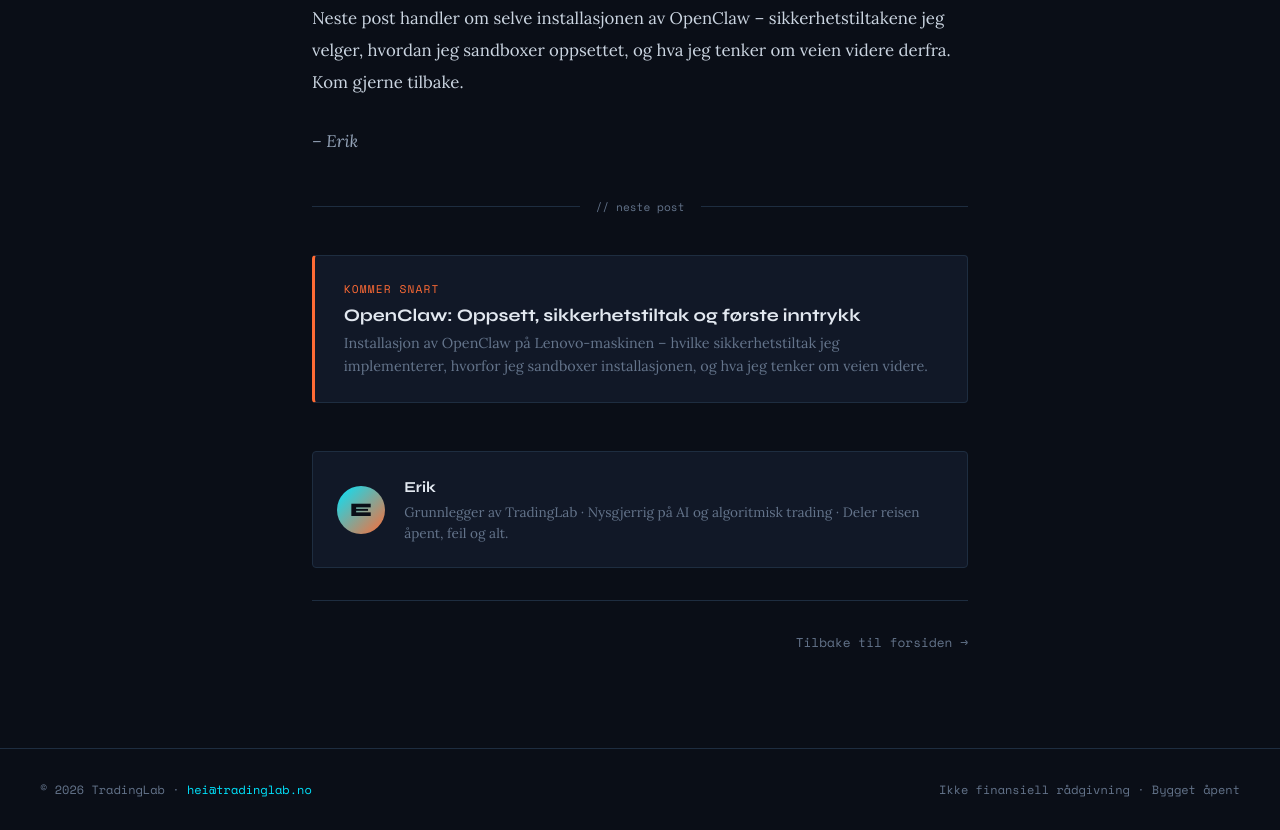
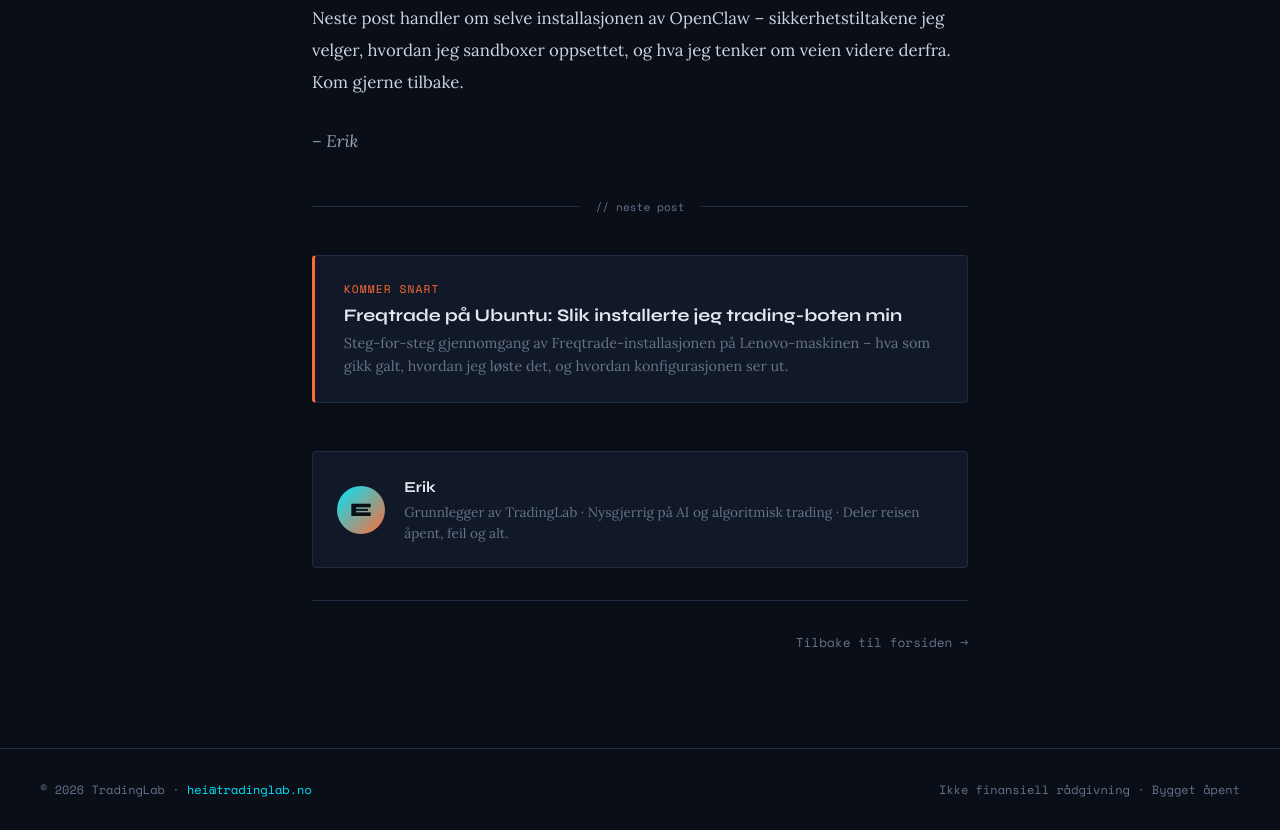
Before and after one commit to erorund/tradinglab, a plain HTML site: page blogg-post-1.html in a window 1280 px wide. Shown: the part 3938-4768 px from the top of the page. Drawn offline with nearby package versions, Linux system fonts and the light colour scheme.

Commit message:
Update blogg-post-1.html

```diff
--- a/blogg-post-1.html
+++ b/blogg-post-1.html
@@ -469,8 +469,8 @@
 
     <div class="next-post">
       <span class="next-label">Kommer snart</span>
-      <h3>OpenClaw: Oppsett, sikkerhetstiltak og første inntrykk</h3>
-      <p>Installasjon av OpenClaw på Lenovo-maskinen – hvilke sikkerhetstiltak jeg implementerer, hvorfor jeg sandboxer installasjonen, og hva jeg tenker om veien videre.</p>
+      <h3>Freqtrade på Ubuntu: Slik installerte jeg trading-boten min</h3>
+      <p>Steg-for-steg gjennomgang av Freqtrade-installasjonen på Lenovo-maskinen – hva som gikk galt, hvordan jeg løste det, og hvordan konfigurasjonen ser ut.</p>
     </div>
 
   </div>
```
